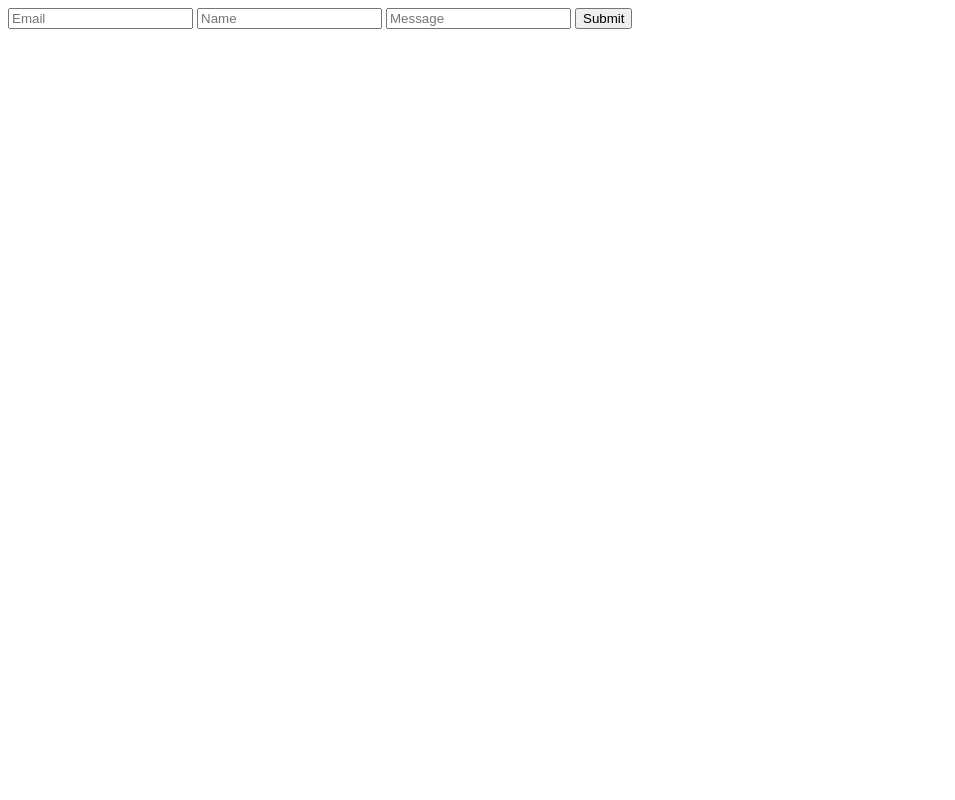
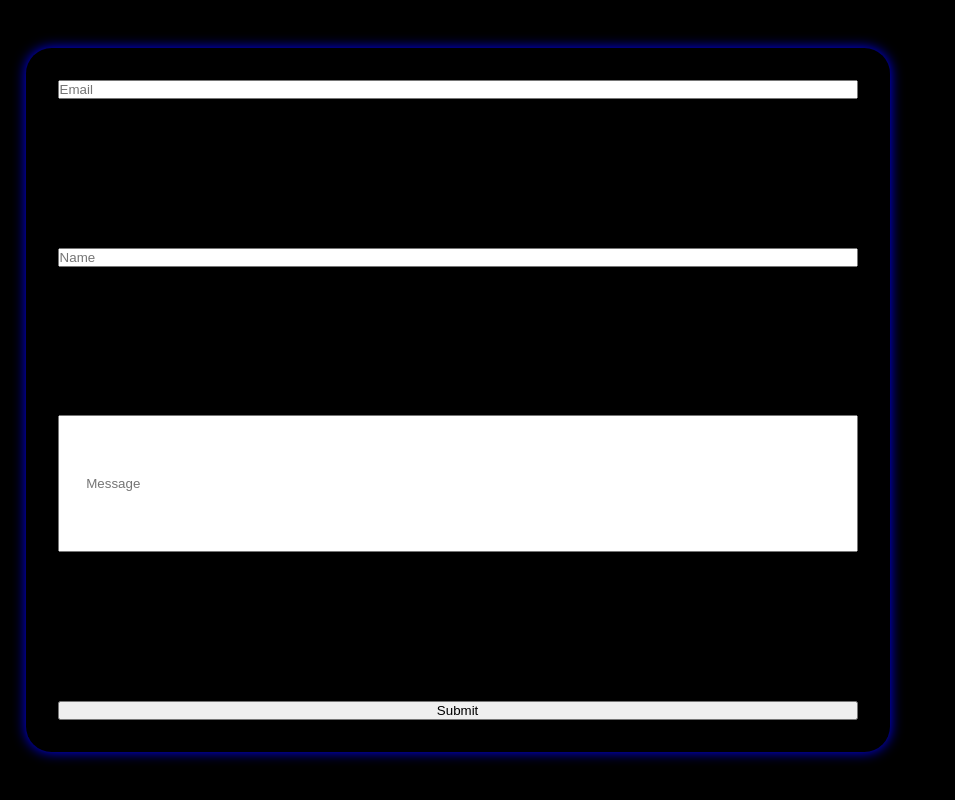
Before and after one commit to Rhys-011003/Black-Catalyst-Website, a plain HTML site: page Subpages/Contact/contact.html in a window 1280 px wide. Shown: the whole page, without its empty margins (0-955 px from the left). Drawn offline with Linux system fonts and the light colour scheme.

Commit message:
new index

```diff
--- a/Subpages/Contact/contact.html
+++ b/Subpages/Contact/contact.html
@@ -1,6 +1,7 @@
 <!DOCTYPE html>
 <html lang="en">
 <head>
+
     <meta charset="UTF-8">
     <meta http-equiv="X-UA-Compatible" content="IE=edge">
     <meta name="viewport" content="width=device-width, initial-scale=1.0">
@@ -8,10 +9,11 @@
 </head>
 <body>
     <form action="" method="post">
-        <input type="text" placeholder="Email">
-        <input type="text" placeholder="Name">
-        <input type="text" placeholder="Message">
-        <input type="submit">
+        <input class="email" type="text" placeholder="Email">
+        <input class="name"type="text" placeholder="Name">
+        <input class="Message"type="text" placeholder="Message">
+        <input class="submit"type="submit">
     </form>
 </body>
+<link rel="stylesheet" href="contact.css">
 </html>
--- /dev/null
+++ b/Subpages/Contact/contact.scss
@@ -0,0 +1,30 @@
+*{
+    margin: 0;
+    padding: 0;
+}
+body{
+    min-height: 100vh;
+    background: rgb(0, 0, 0);
+    display: flex;
+    align-items: center;
+    padding-left: 2vw;
+}
+form{
+    background: rgb(0, 0, 0);
+    height: 40rem;
+    width: 50rem;
+    border-radius: 2vw;
+    box-shadow: 0 0 1vw blue;
+    display: flex;
+    flex-direction: column;
+    gap: 1em;
+    padding: 2em;
+   justify-content: space-between;
+}
+.Message{
+    height: 10em;
+    &::placeholder{
+        padding: 2em;
+
+    }
+}
```
Also changed, not shown: Subpages/Contact/contact.css (added), 1 other file.
